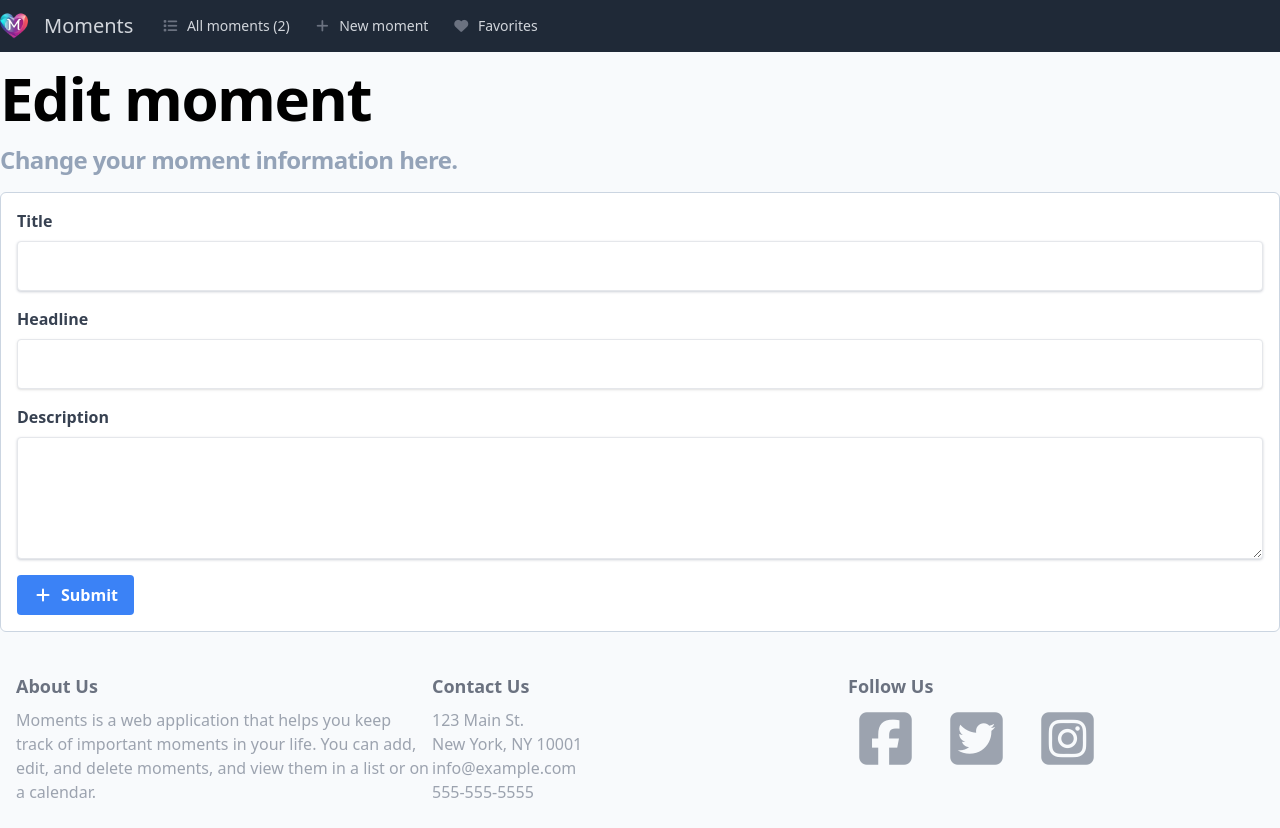
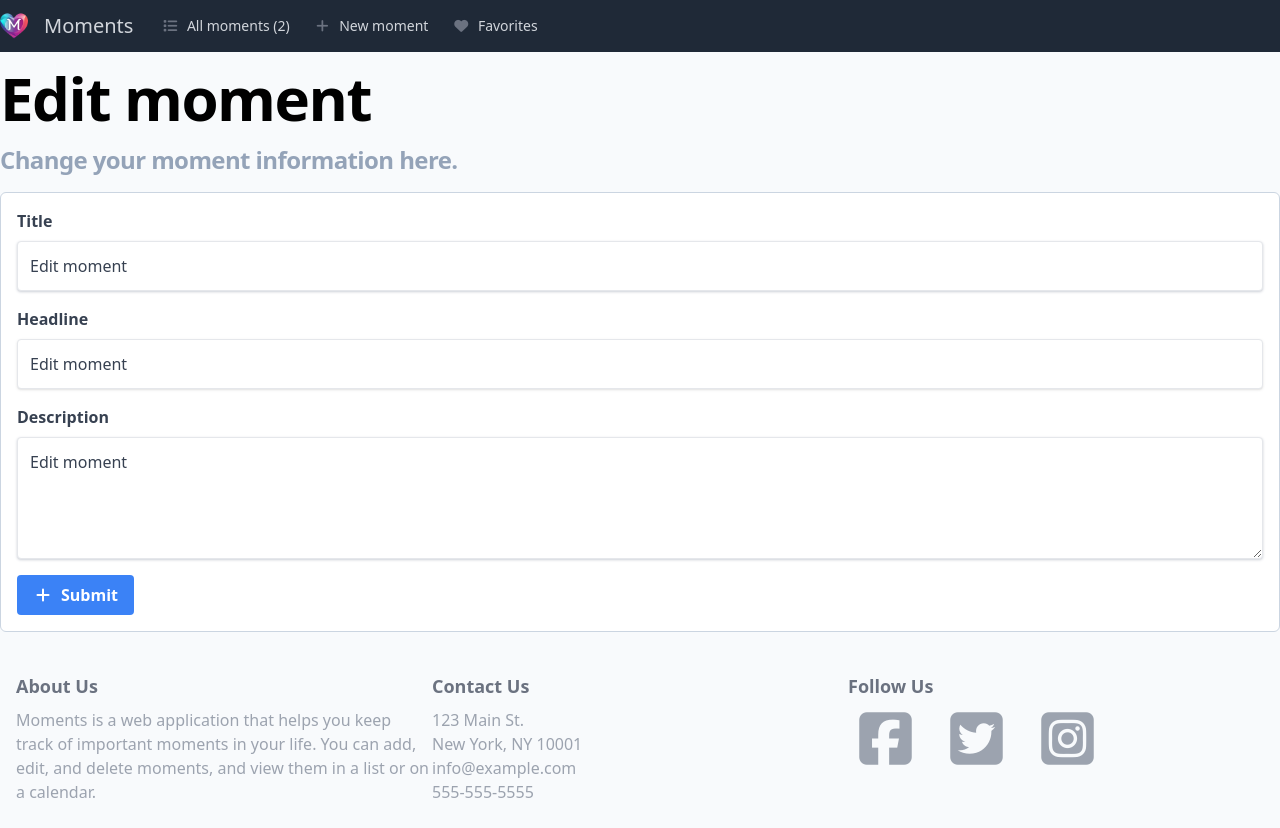
Before and after one commit to hrohden/getclass-frontend, a React (Vite) app: page /edit/01d5cabc-e0c5-42da-853d-7f167b16db36 in a window 1280 px wide. Built offline with nearby package versions, Linux system fonts and the light colour scheme; no server answers.

Commit message:
Refactor code to remove unnecessary constant

```diff
--- a/src/hooks/useMoment.tsx
+++ b/src/hooks/useMoment.tsx
@@ -2,20 +2,18 @@ import { useMutation, useQuery, useQueryClient } from 'react-query'
 import { deleteMoment, getMoments, postMoment } from '../api/moment'
 import { Moment } from '../types/Moment'
 
-const key = 'moments'
-
 const useGetMoments = () => {
-  return useQuery([key], getMoments)
+  return useQuery(['moments'], getMoments)
 }
 
 const useCreateMoment = () => {
   const queryClient = useQueryClient()
   return useMutation(postMoment, {
     onSuccess: (moment: Moment) => {
-      queryClient.setQueryData([key], (old: Moment[] | undefined) => {
+      queryClient.setQueryData(['moments'], (old: Moment[] | undefined) => {
         return old ? [...old, moment] : [moment]
       })
-      queryClient.invalidateQueries([key])
+      queryClient.invalidateQueries(['moments'])
     },
   })
 }
@@ -25,10 +23,10 @@ const useDeleteMoment = () => {
   const queryClient = useQueryClient()
   return useMutation(deleteMoment, {
     onSuccess: (id: string) => {
-      queryClient.setQueryData([key], (old: Moment[] | undefined) => {
+      queryClient.setQueryData(['moments'], (old: Moment[] | undefined) => {
         return old ? old.filter(m => m.id !== id) : []
       })
-      queryClient.invalidateQueries([key])
+      queryClient.invalidateQueries(['moments'])
     },
   })
 }
--- a/src/pages/Edit.tsx
+++ b/src/pages/Edit.tsx
@@ -1,23 +1,19 @@
-import { useEffect, useState } from 'react'
-import { useParams } from 'react-router-dom'
 import MomentForm from '../components/MomentForm'
-import { useGetMoments } from '../hooks/useMoment'
 import DefaultLayout from '../layouts/DefaultLayout'
-import { Moment } from '../types/Moment'
 
 const Edit = () => {
-  const { id } = useParams()
-  const [moment, setMoment] = useState<Moment>()
-  const getMoments = useGetMoments()
-  useEffect(() => {
-    setMoment(getMoments.data?.find(m => m.id === id))
-  }, [])
+  const moment = {
+    title: 'Edit moment',
+    headline: 'Edit moment',
+    description: 'Edit moment',
+    isFavorite: false,
+  }
   return (
     <DefaultLayout
       title='Edit moment'
       description='Change your moment information here.'
     >
-      <MomentForm moment={moment!} />
+      <MomentForm moment={moment} />
     </DefaultLayout>
   )
 }
```
